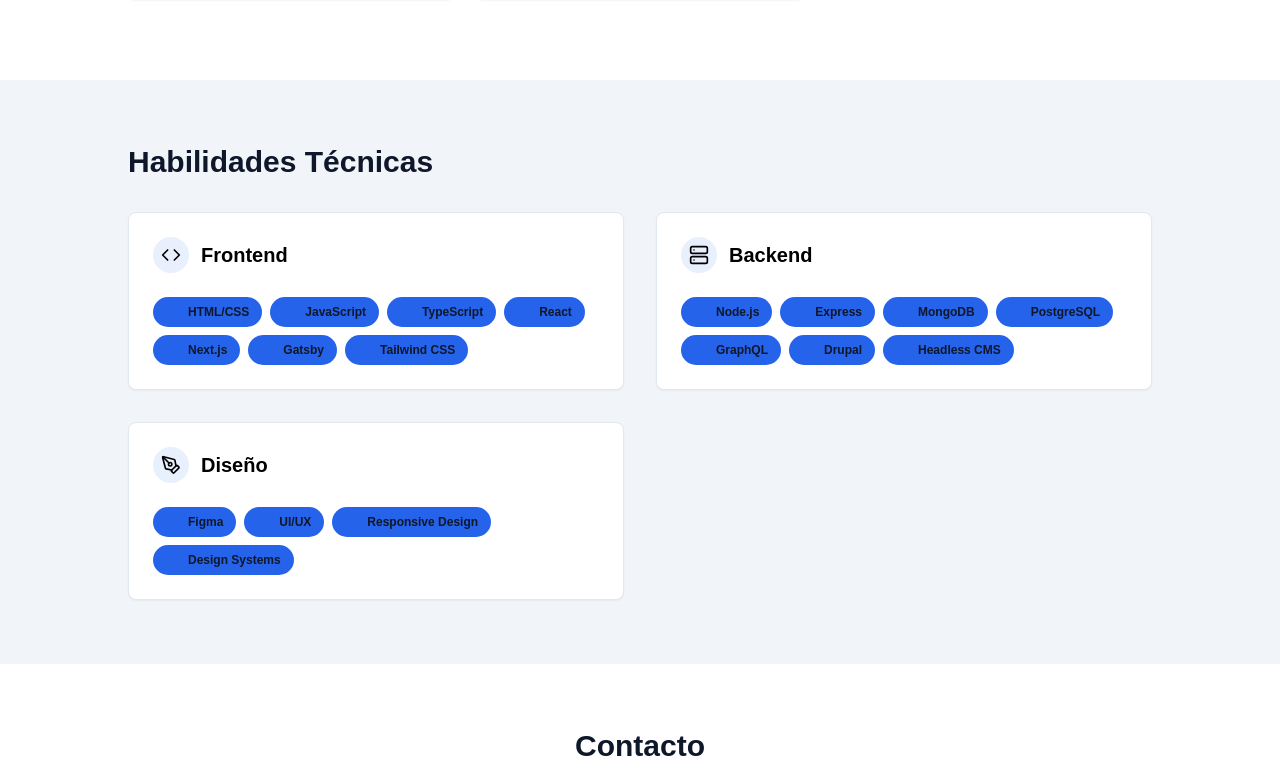
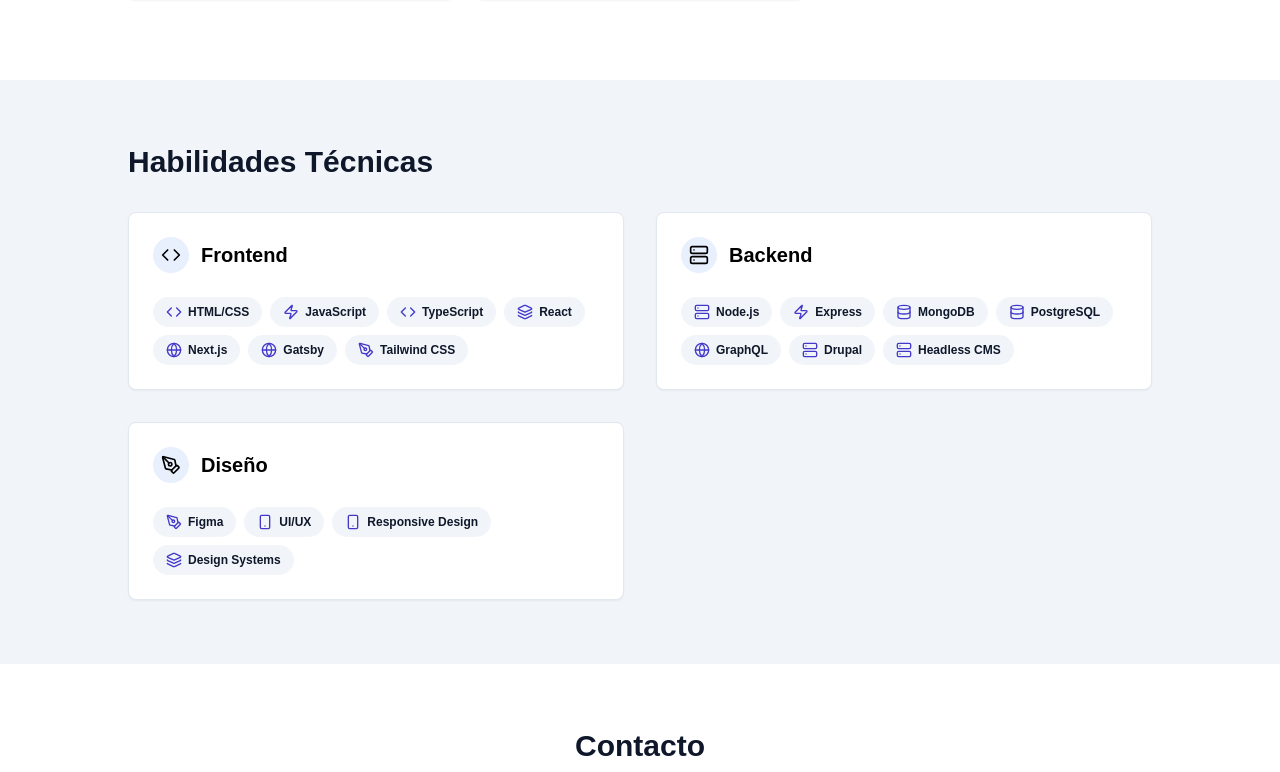
Before and after one commit to Cardozo1w/blog, a Next.js app: page /portfolio in a window 1280 px wide. Shown: the part 1125-1897 px from the top of the page. Built offline with nearby package versions, Linux system fonts and the light colour scheme.

Commit message:
update badges

```diff
--- a/src/app/portfolio/page.tsx
+++ b/src/app/portfolio/page.tsx
@@ -247,9 +247,10 @@
                     {skillGroup.items.map((skill, skillIndex) => (
                       <Badge
                         key={skillIndex}
-                        className="flex items-center gap-1.5 py-1.5 px-3 bg-muted hover:bg-muted/80 text-slate-900 dark:text-slate-100"
+                        // className=" bg-muted hover:bg-muted/80 text-slate-900 dark:text-slate-100"
+                         className="bg-secondary dark:text-slate-100 flex items-center gap-1.5 py-1.5 px-3 text-slate-900"
                       >
-                        <span className="text-primary">{skill.icon}</span>
+                        <span className="text-indigo-700">{skill.icon}</span>
                         {skill.name}
                       </Badge>
                     ))}
--- a/src/components/Card.tsx
+++ b/src/components/Card.tsx
@@ -80,7 +80,7 @@
                   <Badge
                     key={index}
                     variant="secondary"
-                    className="bg-primary/60 text-primary hover:bg-primary/40"
+                    className="bg-secondary text-primary text-slate-900 dark:text-slate-100"
                   >
                     {tech}
                   </Badge>
```
